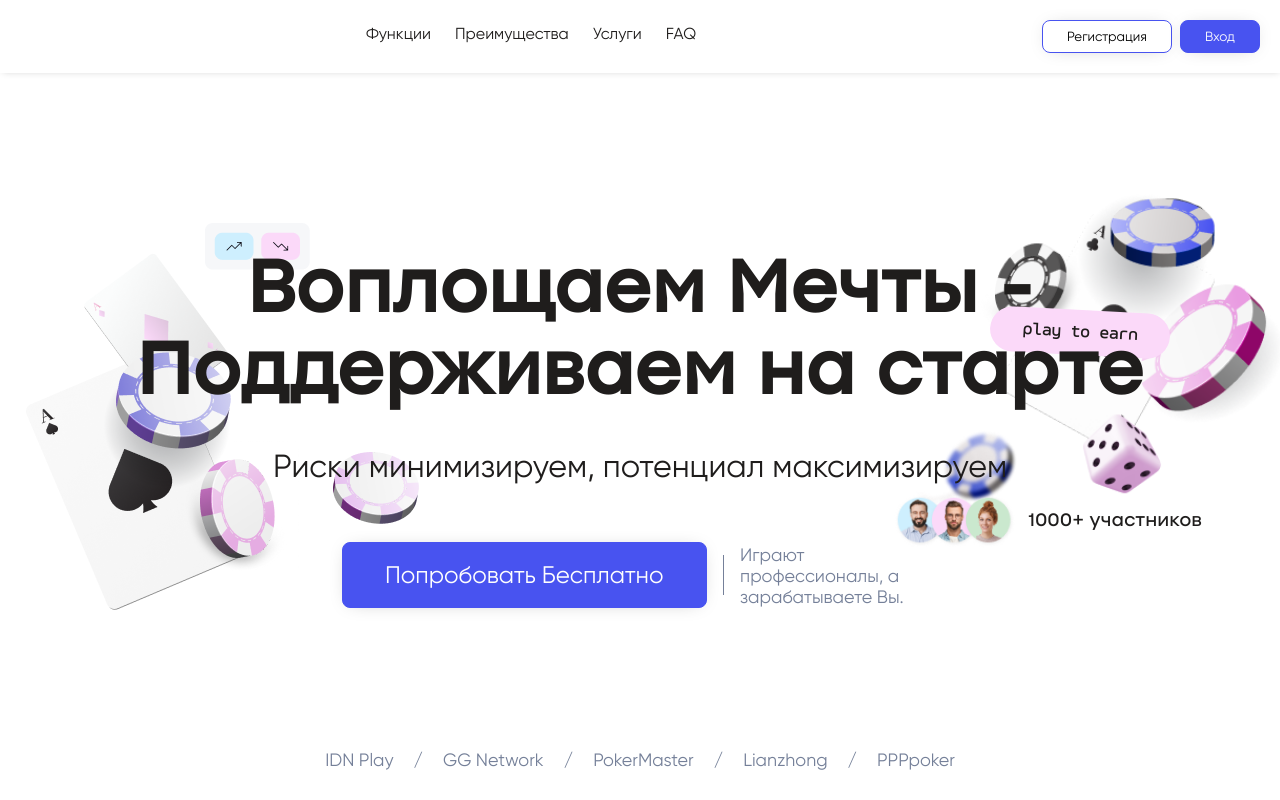
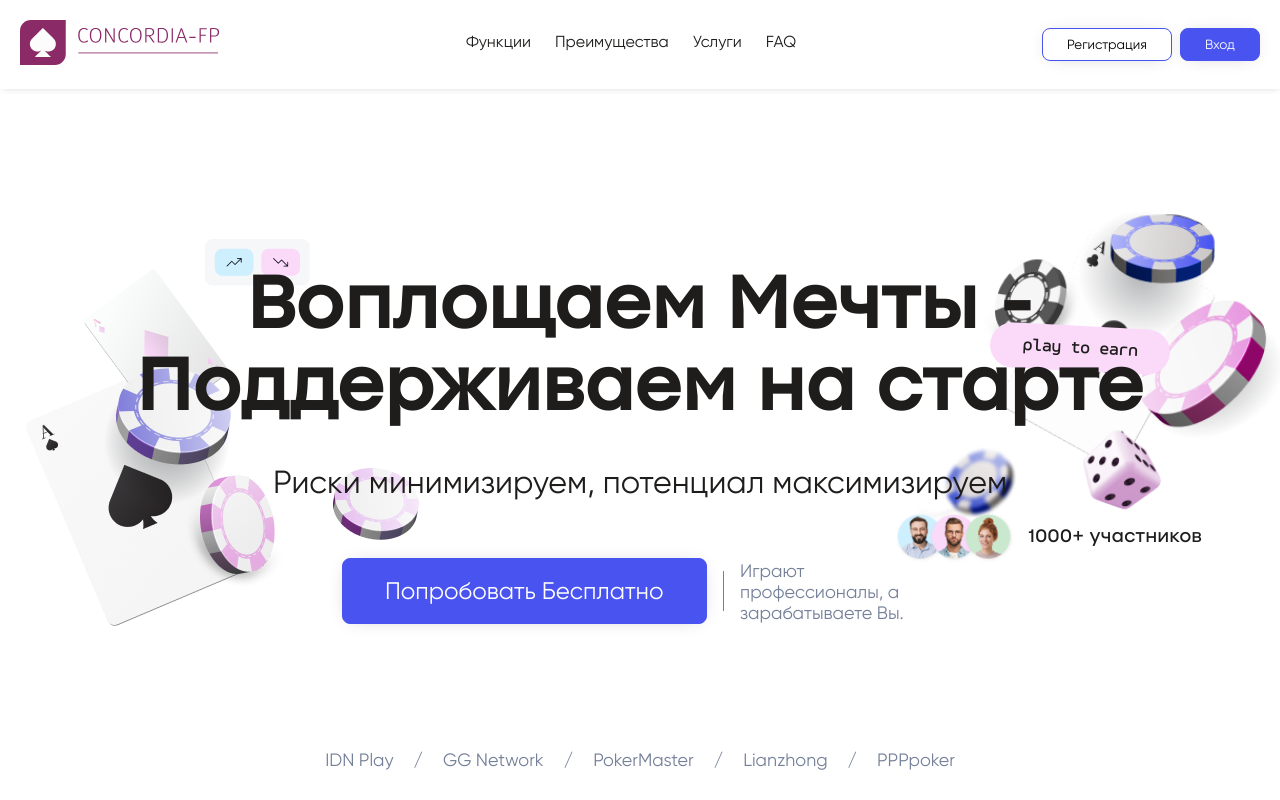
Before and after one commit to whiteechocolatee/landing, a Next.js app: page / in a window 1280 px wide. Shown: the top 800 px of the page. Built offline with nearby package versions, Linux system fonts and the light colour scheme.

Commit message:
update land logo

```diff
--- a/components/header/header.tsx
+++ b/components/header/header.tsx
@@ -121,7 +121,11 @@ const HeaderButtons: React.FC = () => (
 );
 
 export const Logo: React.FC = () => {
-  return <Link href='/'>{/* LOGO PLACE */}</Link>;
+  return (
+    <Link href='/'>
+      <Image src={'/images/logoC.svg'} width={200} height={50} alt='logo' />
+    </Link>
+  );
 };
 
 const BurgerButton: React.FC<BurgerButtonProps> = ({
```
Also changed, not shown: public/images/logoC.svg (added), public/images/loog.png (deleted).
